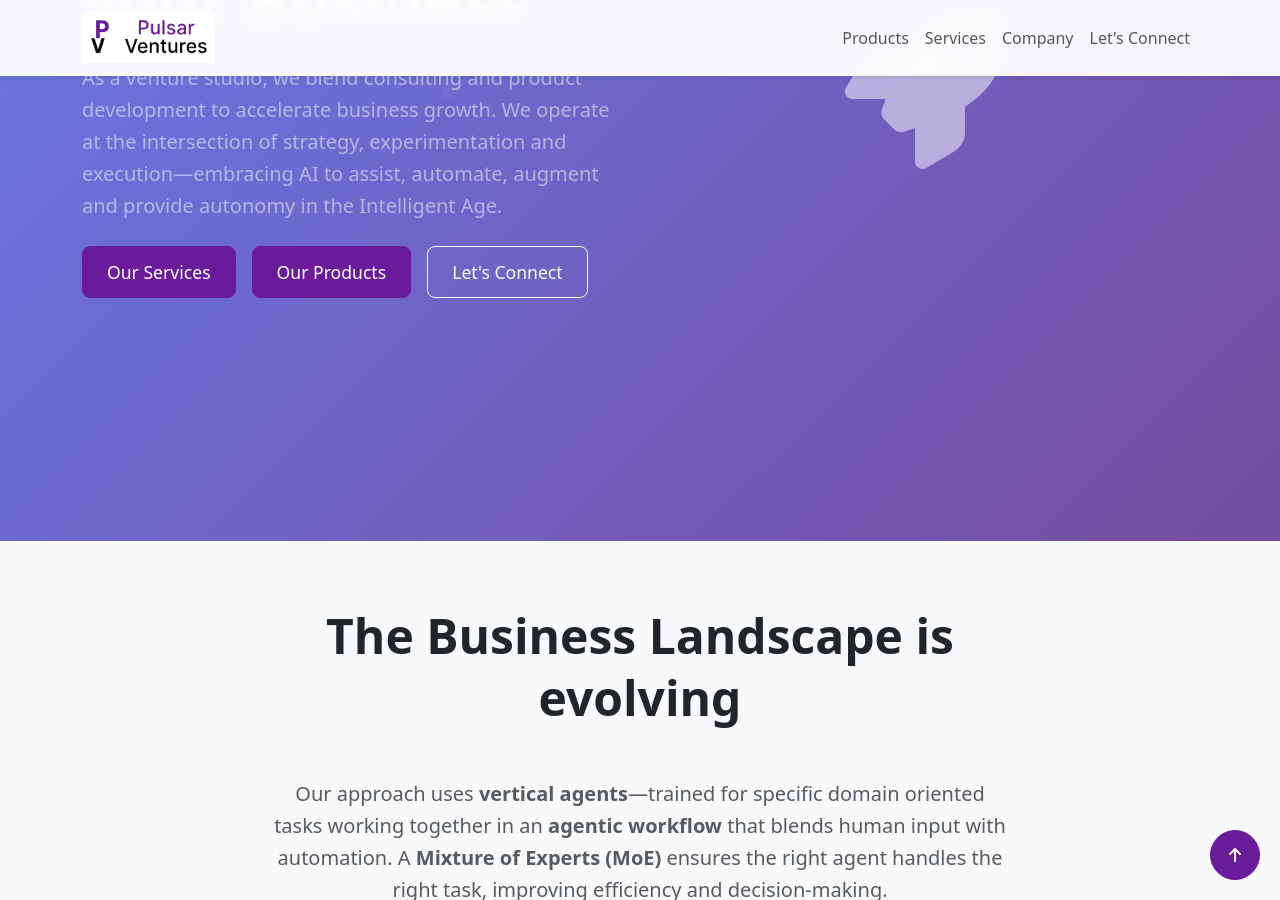
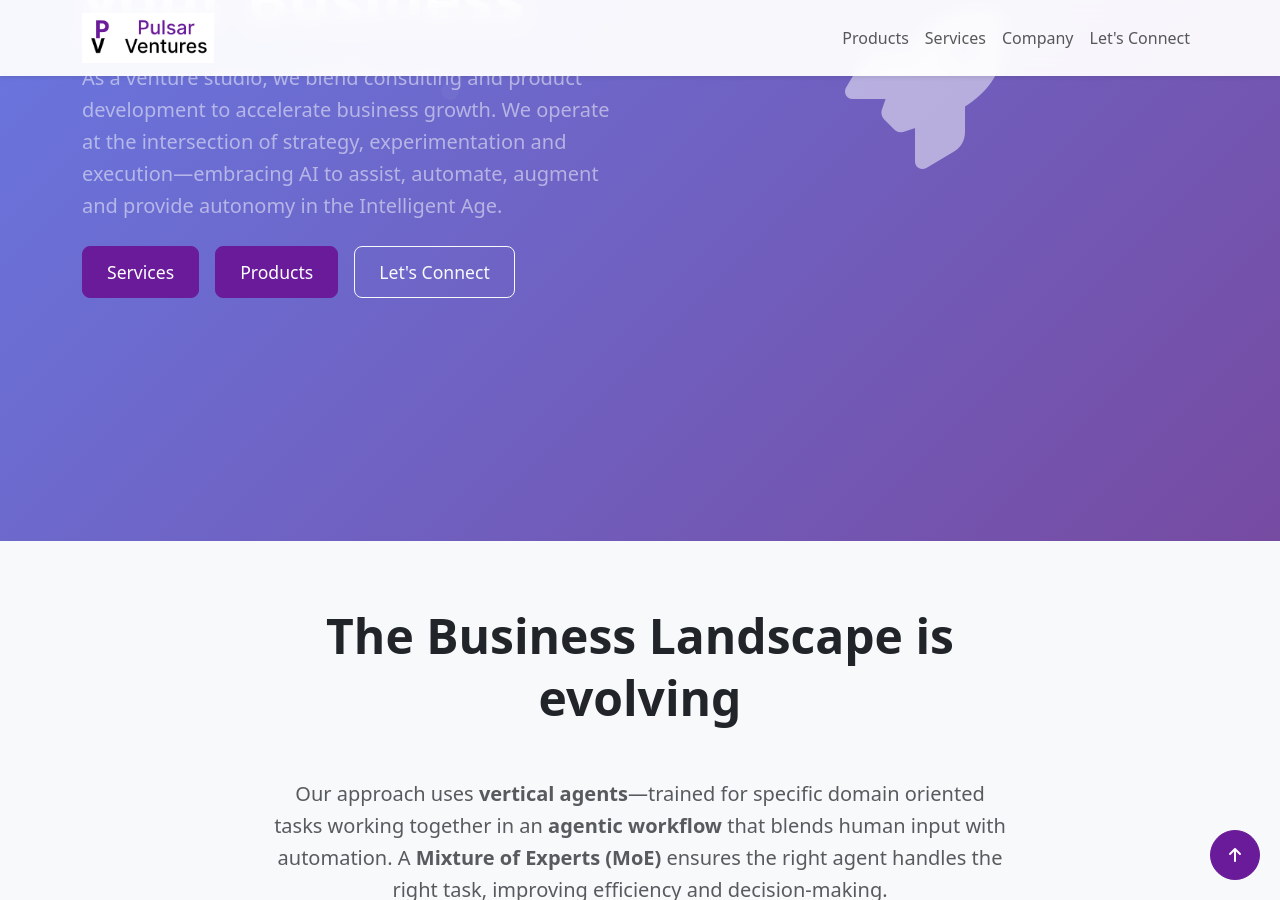
Before and after one commit to pulsarventures/pv-website, a Jekyll site: the page built from index.html, in a window 1280 px wide and 900 px high, scrolled down 435 px. Built offline with Jekyll 4.4.1, drawn with Linux system fonts in a browser that asks for light colours.

Commit message:
website changes

```diff
--- a/index.html
+++ b/index.html
@@ -17,8 +17,8 @@ title: "We Bootstrap your Business"
                     automate, augment and provide autonomy in the Intelligent Age.
                 </p>
                 <div class="d-flex gap-3 flex-wrap">
-                    <a href="{{ '/services' | relative_url }}" class="btn btn-primary btn-lg">Our Services</a>
-                    <a href="{{ '/products' | relative_url }}" class="btn btn-primary btn-lg">Our Products</a>
+                    <a href="{{ '/services' | relative_url }}" class="btn btn-primary btn-lg">Services</a>
+                    <a href="{{ '/products' | relative_url }}" class="btn btn-primary btn-lg">Products</a>
                     <a href="{{ '/contact' | relative_url }}" class="btn btn-outline-light btn-lg">Let's Connect</a>
                 </div>
             </div>
```
